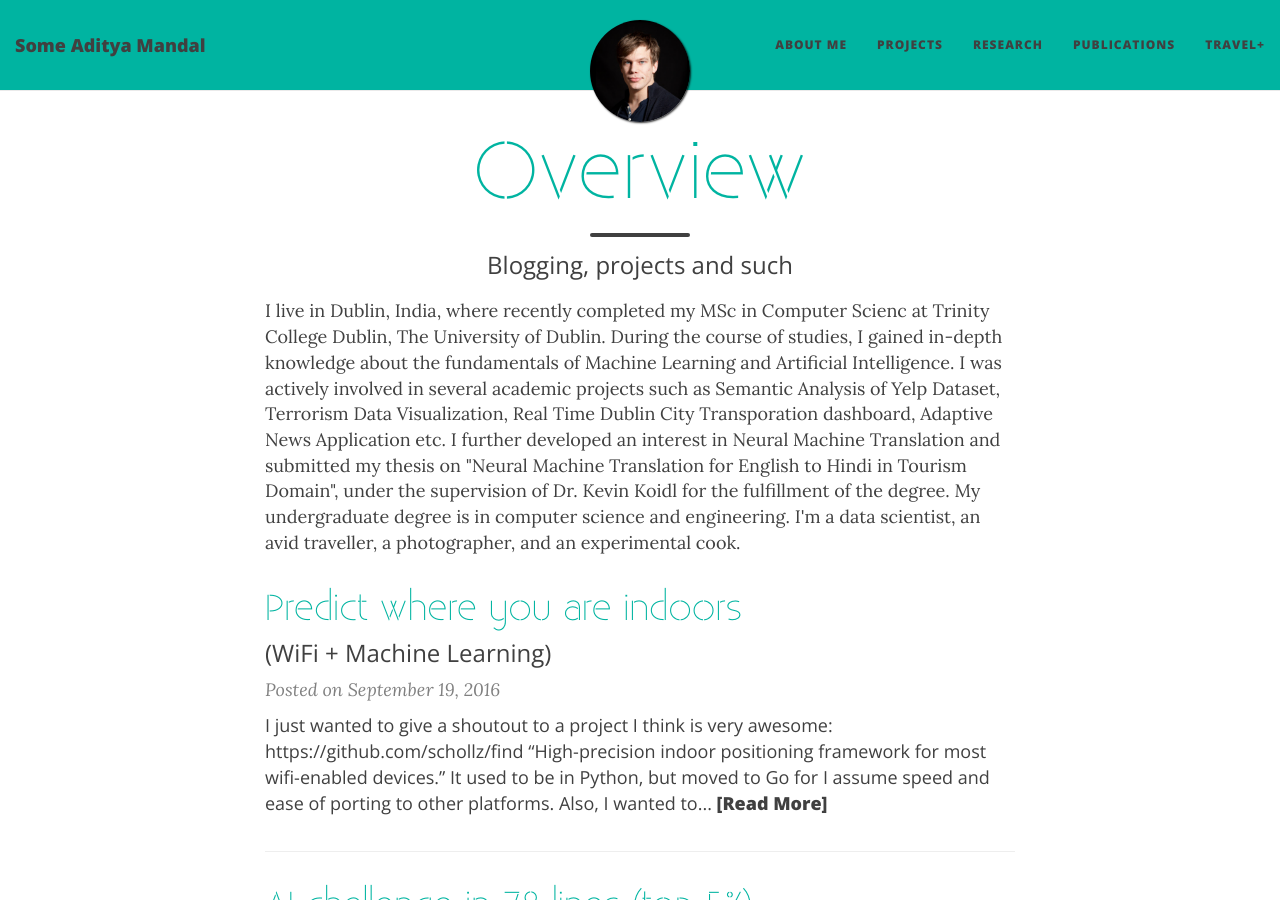
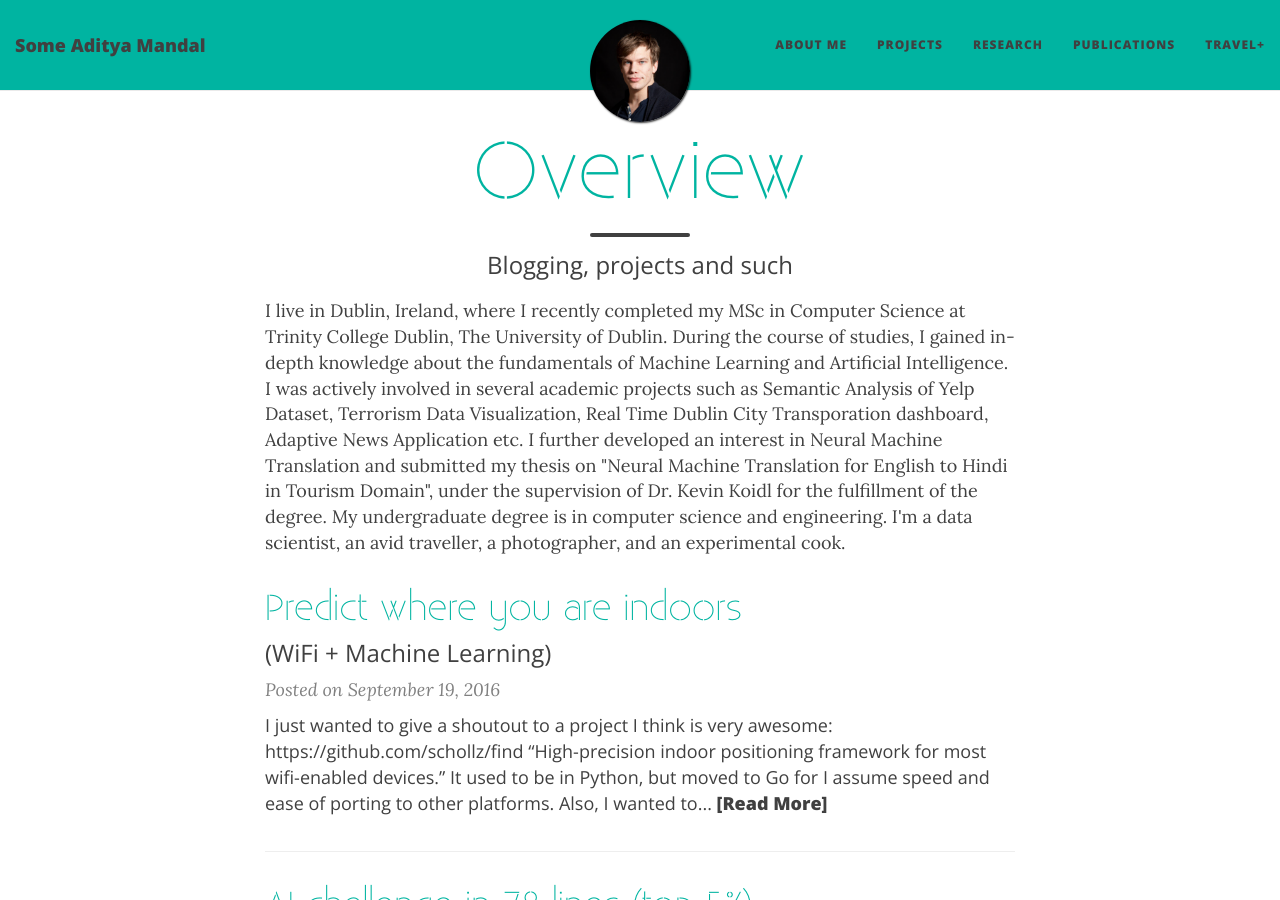
Before and after one commit to someaditya/someaditya.github.io, a Jekyll site: the page built from index.html, in a window 1280 px wide and 900 px high. Built offline with Jekyll 4.4.1, drawn with Linux system fonts in a browser that asks for light colours; nearby versions of some CDN libraries; the list of posts is cut into pages by our own code.

Commit message:
update projetcs

```diff
--- a/index.html
+++ b/index.html
@@ -10,7 +10,7 @@ subtitle: Blogging, projects and such
 <!--   <p>Below are sample posts for illustration purposes.</p> -->
 <!-- </div> -->
 
-I live in Dublin, India, where recently completed my MSc in Computer Scienc at Trinity College Dublin, The University of Dublin. During the course of studies, I gained in-depth knowledge about the fundamentals of Machine Learning and Artificial Intelligence. I was actively involved in several academic projects such as Semantic Analysis of Yelp Dataset, Terrorism Data Visualization, Real Time Dublin City Transporation dashboard, Adaptive News Application etc. I further developed an interest in Neural Machine Translation and submitted my thesis on "Neural Machine Translation for English to Hindi in Tourism Domain", under the supervision of Dr. Kevin Koidl for the fulfillment of the degree. My undergraduate degree is in computer science and engineering. I'm a data scientist, an avid traveller, a photographer, and an experimental cook.
+I live in Dublin, Ireland, where I recently completed my MSc in Computer Science at Trinity College Dublin, The University of Dublin. During the course of studies, I gained in-depth knowledge about the fundamentals of Machine Learning and Artificial Intelligence. I was actively involved in several academic projects such as Semantic Analysis of Yelp Dataset, Terrorism Data Visualization, Real Time Dublin City Transporation dashboard, Adaptive News Application etc. I further developed an interest in Neural Machine Translation and submitted my thesis on "Neural Machine Translation for English to Hindi in Tourism Domain", under the supervision of Dr. Kevin Koidl for the fulfillment of the degree. My undergraduate degree is in computer science and engineering. I'm a data scientist, an avid traveller, a photographer, and an experimental cook.
 
 
 <div class="posts-list">
```
